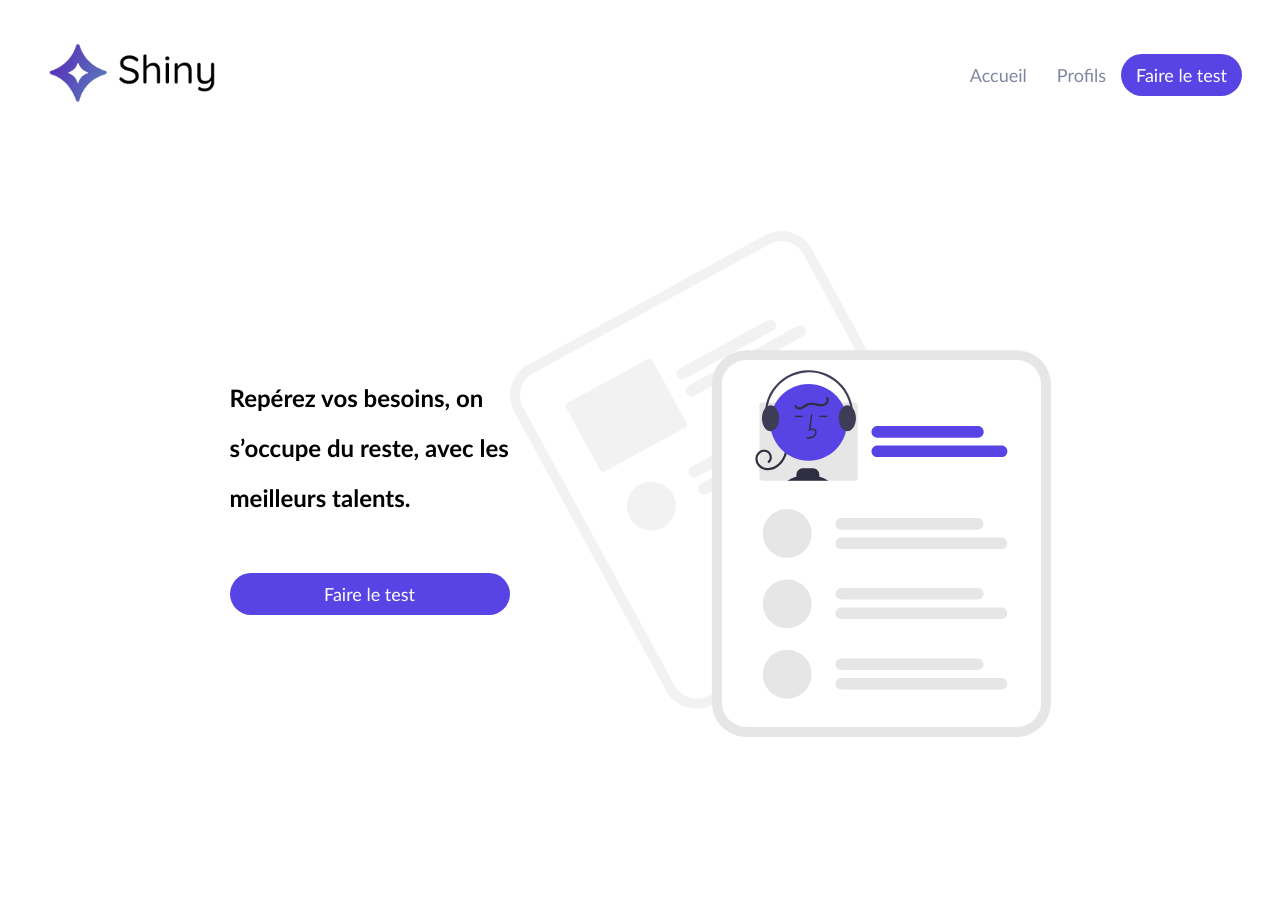
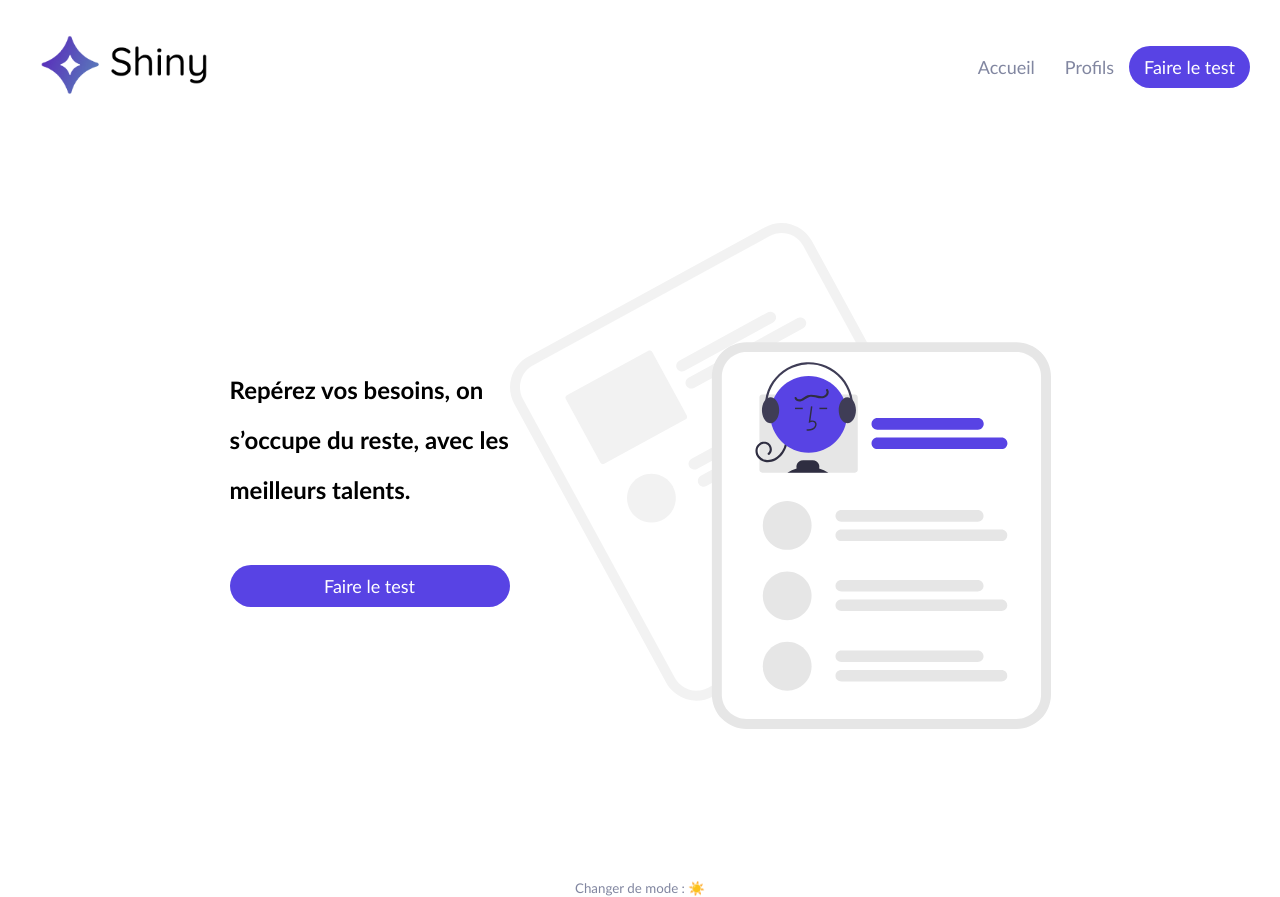
Before and after one commit to MaryamVerdon/shiny-agency, a React (Create React App) app: page / in a window 1280 px wide. Before the commit the page ends 835 px from the top, so only its background shows below. Built offline with nearby package versions, Linux system fonts and the light colour scheme.

Commit message:
mise à jour du fichier

```diff
--- a/src/index.jsx
+++ b/src/index.jsx
@@ -7,17 +7,16 @@ import Header from './components/Header'
 import Error from './components/Error'
 import Results from './pages/Results'
 import Freelances from './pages/Freelances'
-import { createGlobalStyle } from 'styled-components'
+import GlobalStyle from './utils/style/GlobalStyle'
+import Footer from './components/Footer'
+import { ThemeProvider } from './utils/context'
 
-const GlobalStyle = createGlobalStyle`
-    div {
-        font-family: 'Trebuchet MS', Helvetica, sans-serif;
-    }
-`
+
 
 ReactDOM.render(
   <React.StrictMode>
     <Router>
+      <ThemeProvider>
       <GlobalStyle />
         <Header />
         <Switch>
@@ -37,6 +36,8 @@ ReactDOM.render(
             <Error />
           </Route>
         </Switch>
+        <Footer />
+      </ThemeProvider>
     </Router>
   </React.StrictMode>,
   document.getElementById('root')
```
Lines whose indentation alone changed are shown as unchanged.
